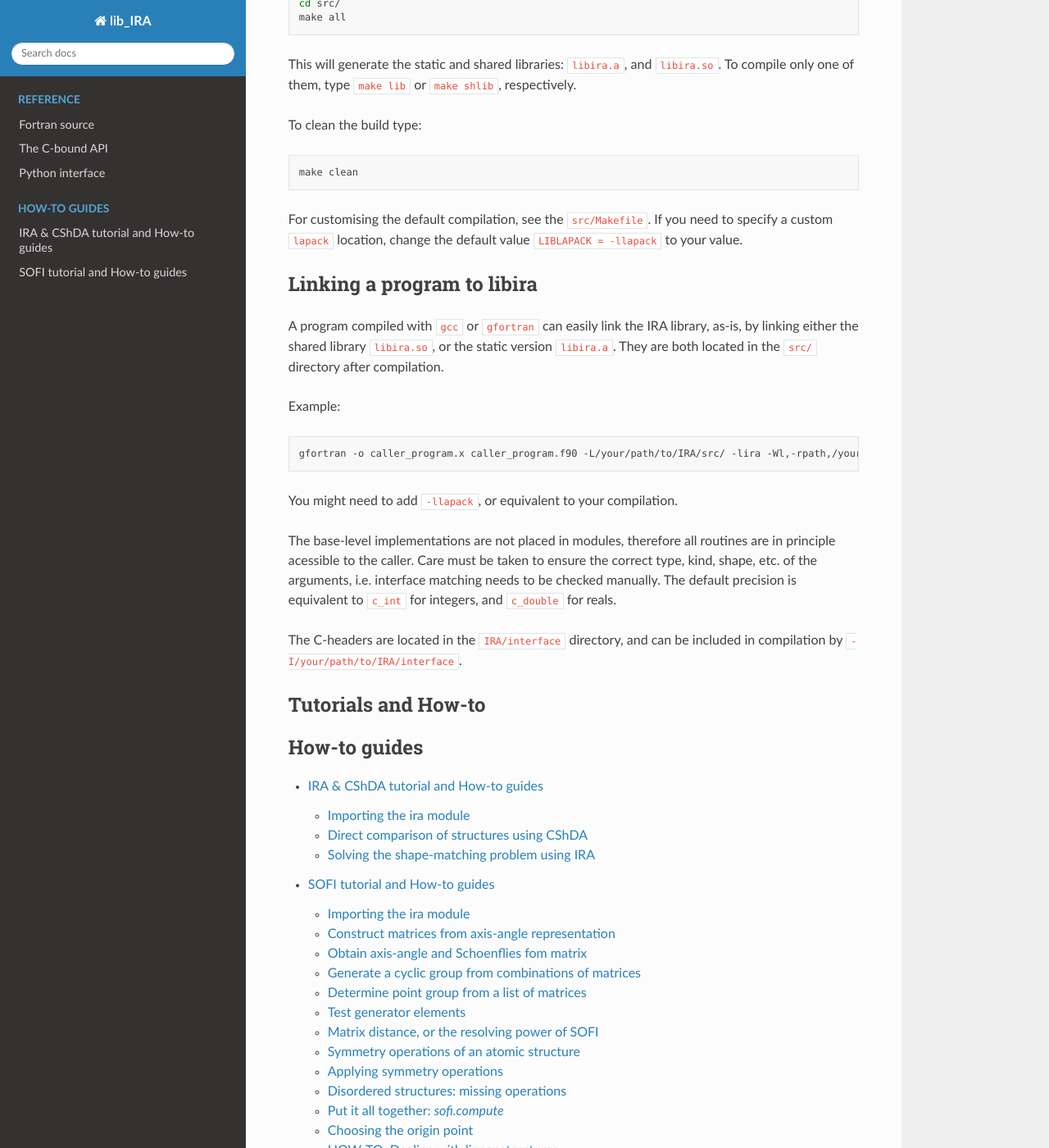
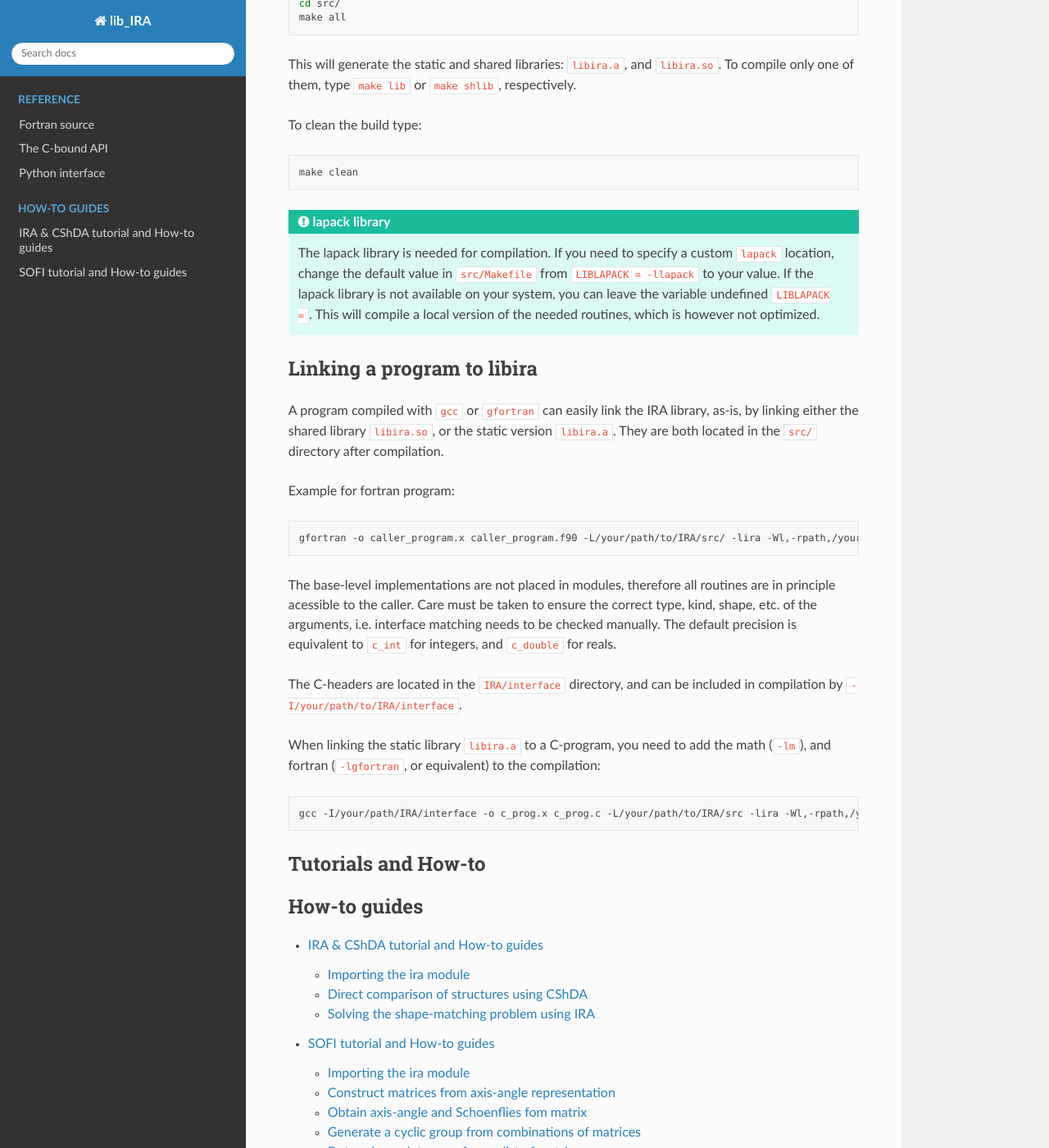
Before and after one commit to mammasmias/IterativeRotationsAssignments, a Sphinx documentation site: the page built from docs/index.rst, in a window 1280 px wide and 1400 px high, scrolled down 3599 px. Shown: the whole window at 82% size. Built offline with Sphinx 7.4.7 and the Read the Docs theme 2.0.0, drawn with Linux system fonts in a browser that asks for light colours.

Commit message:
adding local lapack routines if liblapack is not available

```diff
--- a/docs/index.rst
+++ b/docs/index.rst
@@ -175,8 +175,12 @@ To clean the build type:
    make clean
 
 
-For customising the default compilation, see the ``src/Makefile``.
-If you need to specify a custom ``lapack`` location, change the default value ``LIBLAPACK = -llapack`` to your value.
+.. admonition:: lapack library
+   :class: tip
+
+   The lapack library is needed for compilation.
+   If you need to specify a custom ``lapack`` location, change the default value in ``src/Makefile`` from ``LIBLAPACK = -llapack`` to your value.
+   If the lapack library is not available on your system, you can leave the variable undefined ``LIBLAPACK =``. This will compile a local version of the needed routines, which is however not optimized.
 
 
 
@@ -187,14 +191,11 @@ A program compiled with ``gcc`` or ``gfortran`` can easily link the IRA library,
 library ``libira.so``, or the static version ``libira.a``. They are both located in the ``src/`` directory after
 compilation.
 
-Example:
+Example for fortran program:
 
 .. code-block:: bash
 
    gfortran -o caller_program.x caller_program.f90 -L/your/path/to/IRA/src/ -lira -Wl,-rpath,/your/path/to/IRA/src
-
-
-You might need to add ``-llapack``, or equivalent to your compilation.
 
 The base-level implementations are not placed in modules, therefore all routines are in principle acessible to the
 caller. Care must be taken to ensure the correct type, kind, shape, etc. of the arguments, i.e. interface matching
@@ -202,6 +203,13 @@ needs to be checked manually.
 The default precision is equivalent to ``c_int`` for integers, and ``c_double`` for reals.
 
 The C-headers are located in the ``IRA/interface`` directory, and can be included in compilation by ``-I/your/path/to/IRA/interface``.
+
+When linking the static library ``libira.a`` to a C-program, you need to add the math (``-lm``), and fortran (``-lgfortran``, or equivalent) to the compilation:
+
+.. code-block:: bash
+
+   gcc -I/your/path/IRA/interface -o c_prog.x c_prog.c -L/your/path/to/IRA/src -lira -Wl,-rpath,/your/path/to/IRA/src -lm -lgfortran
+
 
 
 Tutorials and How-to
```
Also changed, not shown: 2 other files.
